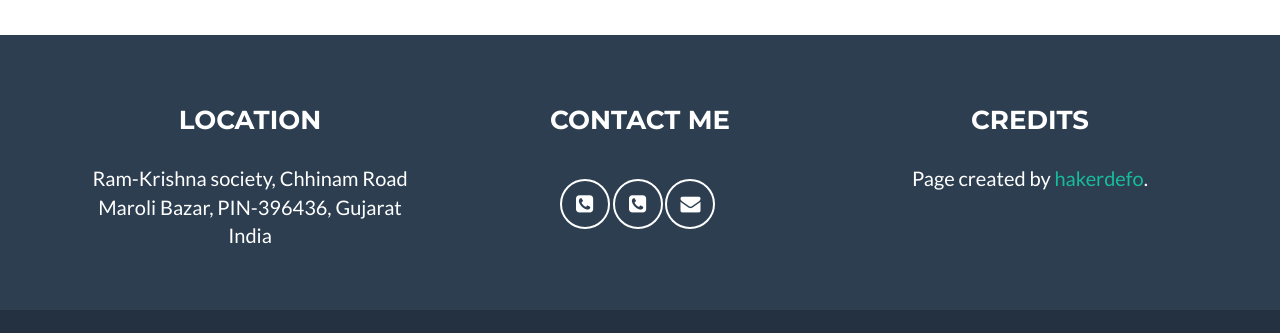
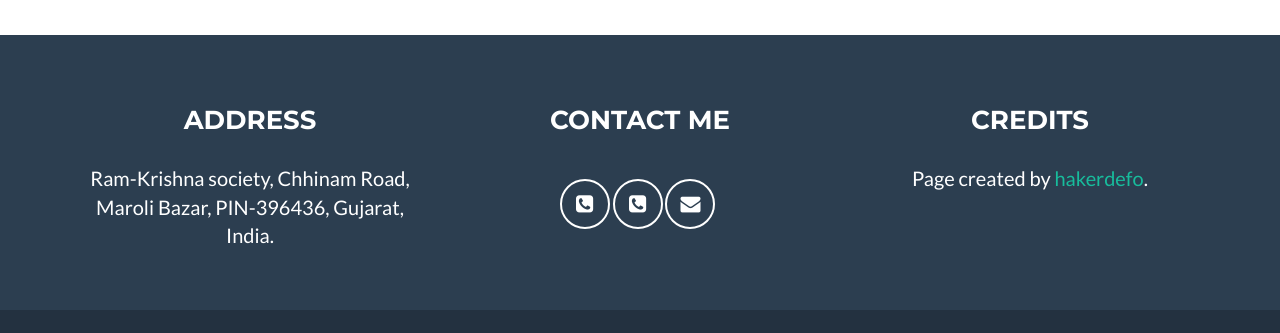
Before and after one commit to hiren-qc/hiren-qc.github.io, a Jekyll site: the page built from _posts/2014-07-18-project-1.markdown, in a window 1280 px wide and 900 px high, scrolled down 2311 px. Shown: the part 518-851 px from the top of the window. Built offline with Jekyll 4.4.1, drawn with Linux system fonts in a browser that asks for light colours; part of the change alters nothing that is shown.

Commit message:
Update _config.yml

```diff
--- a/_config.yml
+++ b/_config.yml
@@ -33,7 +33,7 @@ color:
 # Footer settings
 footer:
   copyright: Hiren Patel
-  location: Location
+  location: Address
   social: Contact Me
   credits: Credits
 
@@ -51,18 +51,12 @@ social:
   #  url: http://github.com/jekyll
   #- title: LinkedIn
   #  url: https://www.linkedin.com/in/hiren-patel-6917ab41
-   - title: whatsapp
-     tel: +919925464328
-   - title: envelope
-     mailto: patel_hirenpatel@yahoo.co.in
-   - title: phone-square
-     tel: +919925464328
 
 # Postal address (add as many lines as necessary)
 address:
-  - line: Ram-Krishna society, Chhinam Road
-  - line: Maroli Bazar, PIN-396436, Gujarat
-  - line: India
+  - line: Ram-Krishna society, Chhinam Road,
+  - line: Maroli Bazar, PIN-396436, Gujarat,
+  - line: India.
 
 # Credits content
 credits: 'Page created by <a href="https://github.com/hakerdefo">hakerdefo</a>.'
```
